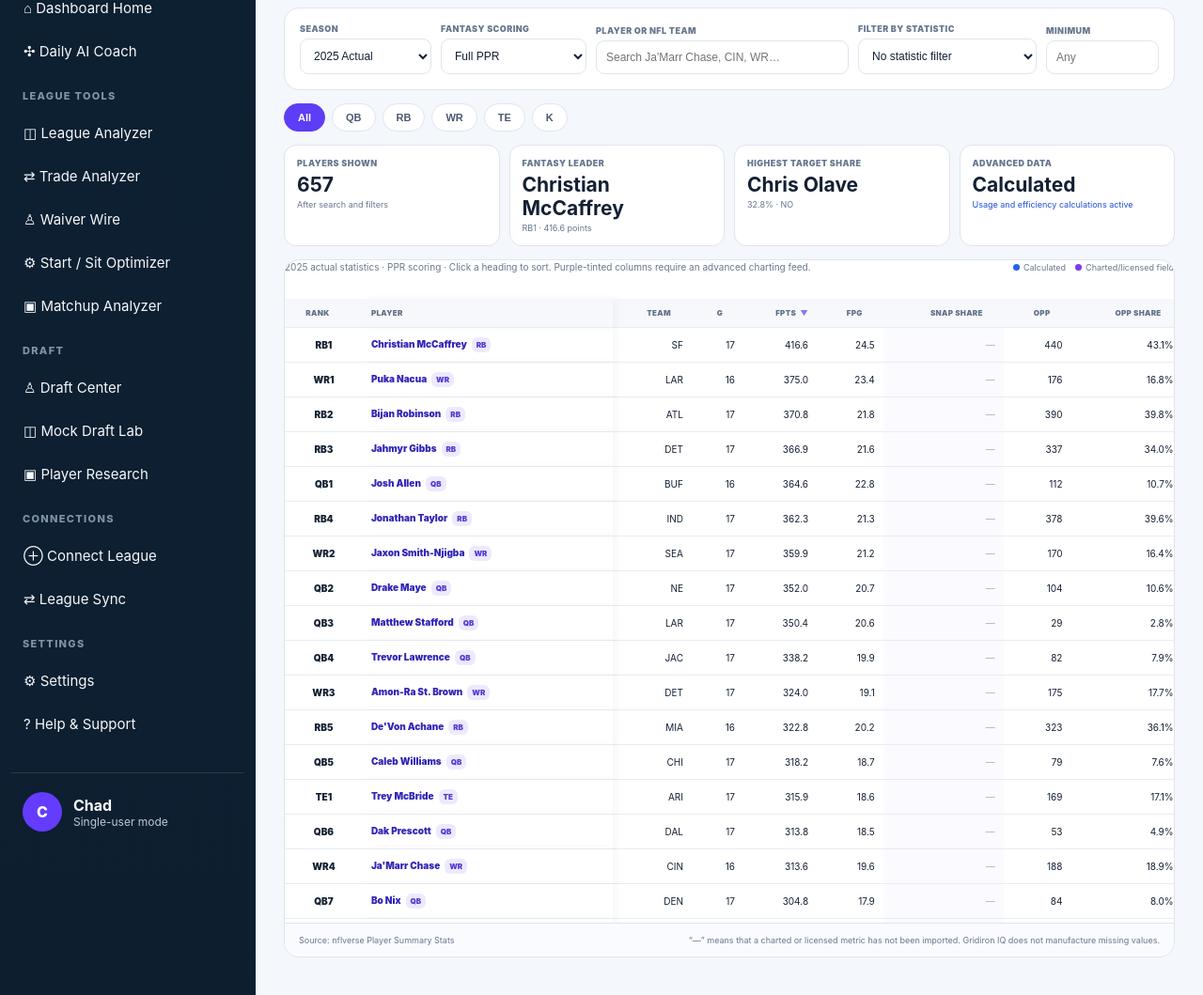
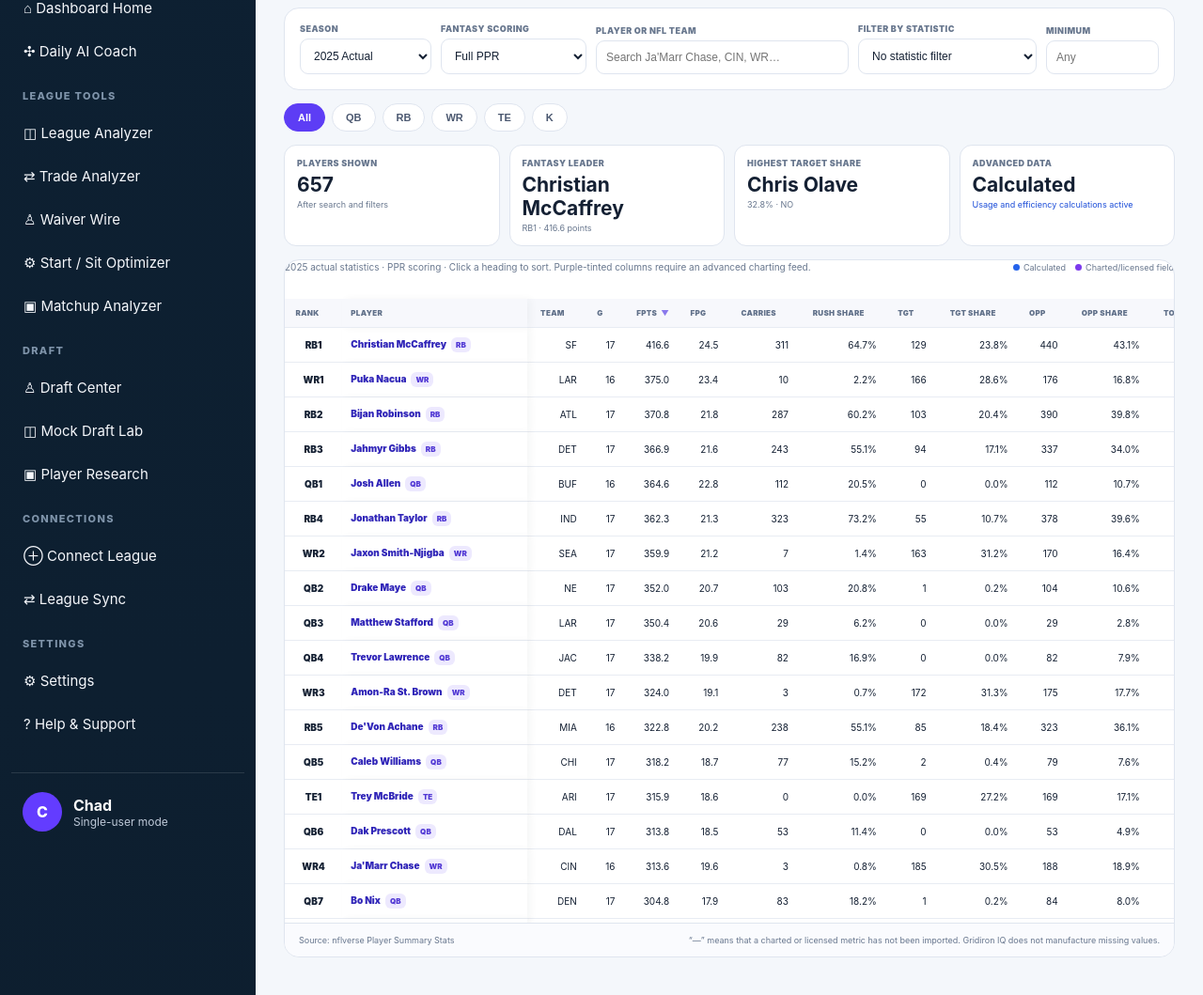
Before and after one commit to cschernika/gridiron-iq-new, a Flask app: page /offensive-stats in a window 1280 px wide. Shown: the part 148-1207 px from the top of the page at 94% size. Run offline with Flask 3, Linux system fonts and the light colour scheme; some libraries are stand-ins or nearby versions.

Commit message:
Add files via upload

```diff
--- a/templates/offensive_stats.html
+++ b/templates/offensive_stats.html
@@ -116,12 +116,12 @@
     fpoe:{key:"fantasy_points_over_expected",label:"FPOE",fmt:"one",advanced:true}
   };
   const columns={
-    ALL:[...base,shared.snap_share,{key:"opportunities",label:"OPP",fmt:"int"},shared.opportunity_share,{key:"total_yards",label:"Total Yds",fmt:"int"},{key:"total_tds",label:"Total TD",fmt:"one"}],
-    QB:[...base,{key:"completions",label:"CMP",fmt:"int"},{key:"attempts",label:"ATT",fmt:"int"},{key:"completion_rate",label:"CMP%",fmt:"pct"},{key:"passing_yards",label:"Pass Yds",fmt:"int"},{key:"yards_per_attempt",label:"Y/A",fmt:"one"},{key:"passing_tds",label:"Pass TD",fmt:"one"},{key:"interceptions",label:"INT",fmt:"one"},{key:"carries",label:"Rush Att",fmt:"int"},{key:"rushing_yards",label:"Rush Yds",fmt:"int"},{key:"rushing_tds",label:"Rush TD",fmt:"one"},shared.xfp,shared.fpoe],
-    RB:[...base,shared.snap_share,{key:"carries",label:"Carries",fmt:"int"},{key:"rush_share",label:"Rush Share",fmt:"pct"},{key:"rushing_yards",label:"Rush Yds",fmt:"int"},{key:"yards_per_carry",label:"YPC",fmt:"one"},{key:"rushing_tds",label:"Rush TD",fmt:"one"},{key:"targets",label:"TGT",fmt:"int"},shared.target_share,shared.route_share,shared.tprr,{key:"receptions",label:"REC",fmt:"int"},{key:"receiving_yards",label:"Rec Yds",fmt:"int"},{key:"opportunities",label:"OPP",fmt:"int"},shared.opportunity_share,{key:"red_zone_touches",label:"RZ Touch",fmt:"int",advanced:true},{key:"goal_line_carries",label:"GL Carry",fmt:"int",advanced:true},{key:"yards_after_contact",label:"YACON",fmt:"int",advanced:true},{key:"missed_tackles_forced",label:"MTF",fmt:"int",advanced:true},shared.xfp,shared.fpoe],
-    WR:[...base,shared.snap_share,shared.routes_run,shared.route_share,{key:"targets",label:"TGT",fmt:"int"},{key:"targets_per_game",label:"TGT/G",fmt:"one"},shared.target_share,shared.first_read,shared.tprr,{key:"receptions",label:"REC",fmt:"int"},{key:"catch_rate",label:"Catch%",fmt:"pct"},{key:"receiving_yards",label:"Rec Yds",fmt:"int"},{key:"yards_per_target",label:"YPT",fmt:"one"},shared.yprr,{key:"receiving_tds",label:"Rec TD",fmt:"one"},{key:"adot",label:"aDOT",fmt:"one",advanced:true},{key:"air_yards_share",label:"Air Yds Share",fmt:"pct",advanced:true},{key:"red_zone_targets",label:"RZ TGT",fmt:"int",advanced:true},{key:"end_zone_targets",label:"EZ TGT",fmt:"int",advanced:true},shared.separation,{key:"route_win_rate",label:"Win Rate",fmt:"pct",advanced:true},shared.xfp,shared.fpoe],
+    ALL:[...base,{key:"carries",label:"Carries",fmt:"int"},{key:"rush_share",label:"Rush Share",fmt:"pct"},{key:"targets",label:"TGT",fmt:"int"},shared.target_share,{key:"opportunities",label:"OPP",fmt:"int"},shared.opportunity_share,{key:"total_yards",label:"Total Yds",fmt:"int"},{key:"total_tds",label:"Total TD",fmt:"one"},shared.snap_share],
+    QB:[...base,{key:"completions",label:"CMP",fmt:"int"},{key:"attempts",label:"ATT",fmt:"int"},{key:"completion_rate",label:"CMP%",fmt:"pct"},{key:"passing_yards",label:"Pass Yds",fmt:"int"},{key:"yards_per_attempt",label:"Y/A",fmt:"one"},{key:"passing_tds",label:"Pass TD",fmt:"one"},{key:"interceptions",label:"INT",fmt:"one"},{key:"sacks_suffered",label:"Sacks",fmt:"int"},{key:"passing_air_yards",label:"Air Yds",fmt:"int"},{key:"passing_first_downs",label:"Pass 1D",fmt:"int"},{key:"passing_cpoe",label:"CPOE",fmt:"two"},{key:"passing_epa",label:"Pass EPA",fmt:"two"},{key:"carries",label:"Rush Att",fmt:"int"},{key:"rushing_yards",label:"Rush Yds",fmt:"int"},{key:"rushing_tds",label:"Rush TD",fmt:"one"},shared.xfp,shared.fpoe],
+    RB:[...base,shared.snap_share,{key:"carries",label:"Carries",fmt:"int"},{key:"rush_share",label:"Rush Share",fmt:"pct"},{key:"rushing_yards",label:"Rush Yds",fmt:"int"},{key:"yards_per_carry",label:"YPC",fmt:"one"},{key:"rushing_tds",label:"Rush TD",fmt:"one"},{key:"rushing_first_downs",label:"Rush 1D",fmt:"int"},{key:"rushing_10",label:"10+ Runs",fmt:"int"},{key:"rushing_20",label:"20+ Runs",fmt:"int"},{key:"rushing_epa",label:"Rush EPA",fmt:"two"},{key:"targets",label:"TGT",fmt:"int"},shared.target_share,shared.route_share,shared.tprr,{key:"receptions",label:"REC",fmt:"int"},{key:"receiving_yards",label:"Rec Yds",fmt:"int"},{key:"yards_after_catch",label:"YAC",fmt:"int"},{key:"opportunities",label:"OPP",fmt:"int"},shared.opportunity_share,{key:"red_zone_touches",label:"RZ Touch",fmt:"int",advanced:true},{key:"goal_line_carries",label:"GL Carry",fmt:"int",advanced:true},{key:"yards_after_contact",label:"YACON",fmt:"int",advanced:true},{key:"missed_tackles_forced",label:"MTF",fmt:"int",advanced:true},shared.xfp,shared.fpoe],
+    WR:[...base,shared.snap_share,shared.routes_run,shared.route_share,{key:"targets",label:"TGT",fmt:"int"},{key:"targets_per_game",label:"TGT/G",fmt:"one"},shared.target_share,shared.first_read,shared.tprr,{key:"receptions",label:"REC",fmt:"int"},{key:"catch_rate",label:"Catch%",fmt:"pct"},{key:"receiving_yards",label:"Rec Yds",fmt:"int"},{key:"yards_per_target",label:"YPT",fmt:"one"},{key:"yards_per_reception",label:"YPR",fmt:"one"},shared.yprr,{key:"receiving_tds",label:"Rec TD",fmt:"one"},{key:"receiving_air_yards",label:"Air Yds",fmt:"int"},{key:"adot",label:"aDOT",fmt:"one"},{key:"air_yards_share",label:"Air Yds Share",fmt:"pct"},{key:"yards_after_catch",label:"YAC",fmt:"int"},{key:"receiving_first_downs",label:"Rec 1D",fmt:"int"},{key:"receiving_epa",label:"Rec EPA",fmt:"two"},{key:"wopr",label:"WOPR",fmt:"two"},{key:"red_zone_targets",label:"RZ TGT",fmt:"int",advanced:true},{key:"end_zone_targets",label:"EZ TGT",fmt:"int",advanced:true},shared.separation,{key:"route_win_rate",label:"Win Rate",fmt:"pct",advanced:true},shared.xfp,shared.fpoe],
     TE:[],
-    K:[...base]
+    K:[...base,{key:"fg_made",label:"FGM",fmt:"int"},{key:"fg_att",label:"FGA",fmt:"int"},{key:"fg_pct",label:"FG%",fmt:"pct"},{key:"fg_long",label:"Long",fmt:"int"},{key:"fg_made_40_49",label:"40-49",fmt:"int"},{key:"fg_made_50_59",label:"50-59",fmt:"int"},{key:"fg_made_60_plus",label:"60+",fmt:"int"},{key:"pat_made",label:"XPM",fmt:"int"},{key:"pat_att",label:"XPA",fmt:"int"},{key:"pat_pct",label:"XP%",fmt:"pct"}]
   };
   columns.TE=columns.WR;
 
@@ -226,6 +226,7 @@
   $("os-minimum").oninput=render;
   $("os-season").onchange=load;
   $("os-scoring").onchange=load;
+  $("os-season").value="{{ default_offensive_season }}";
   load();
 })();
 </script>
```
